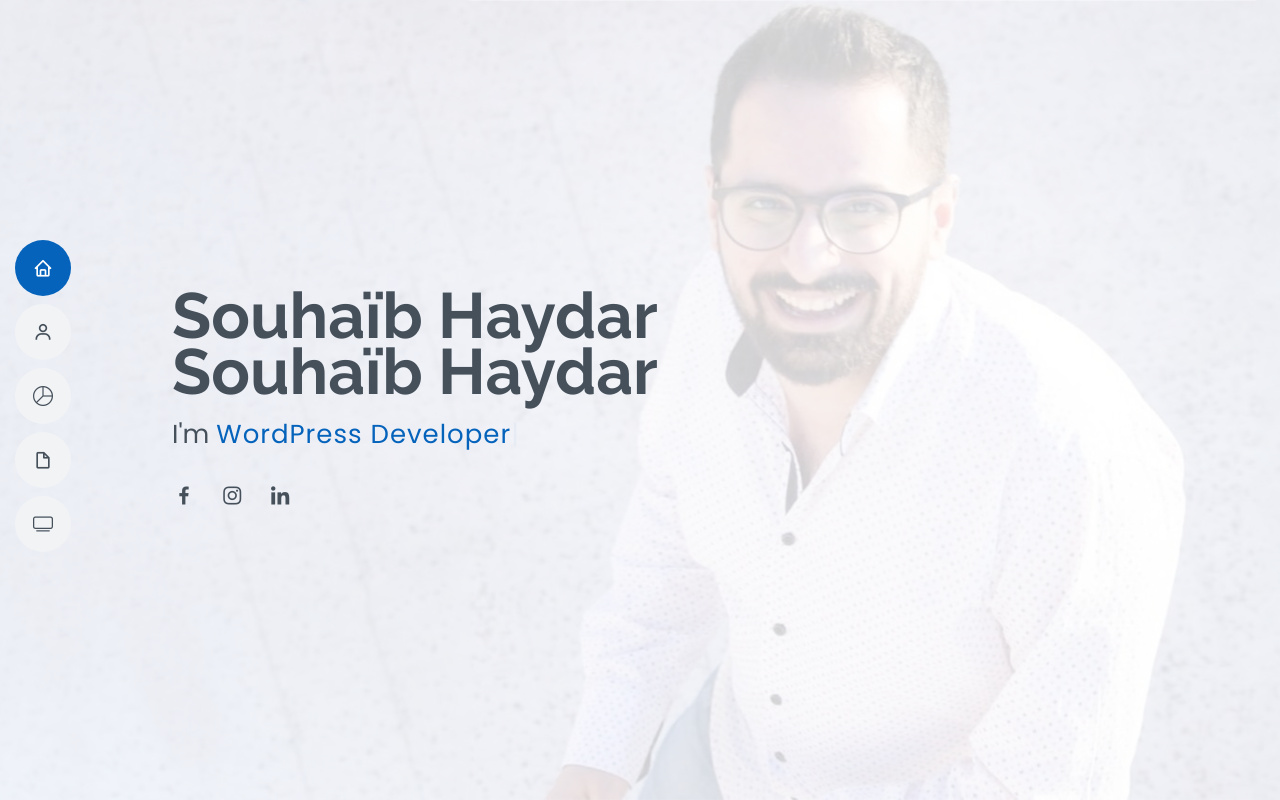
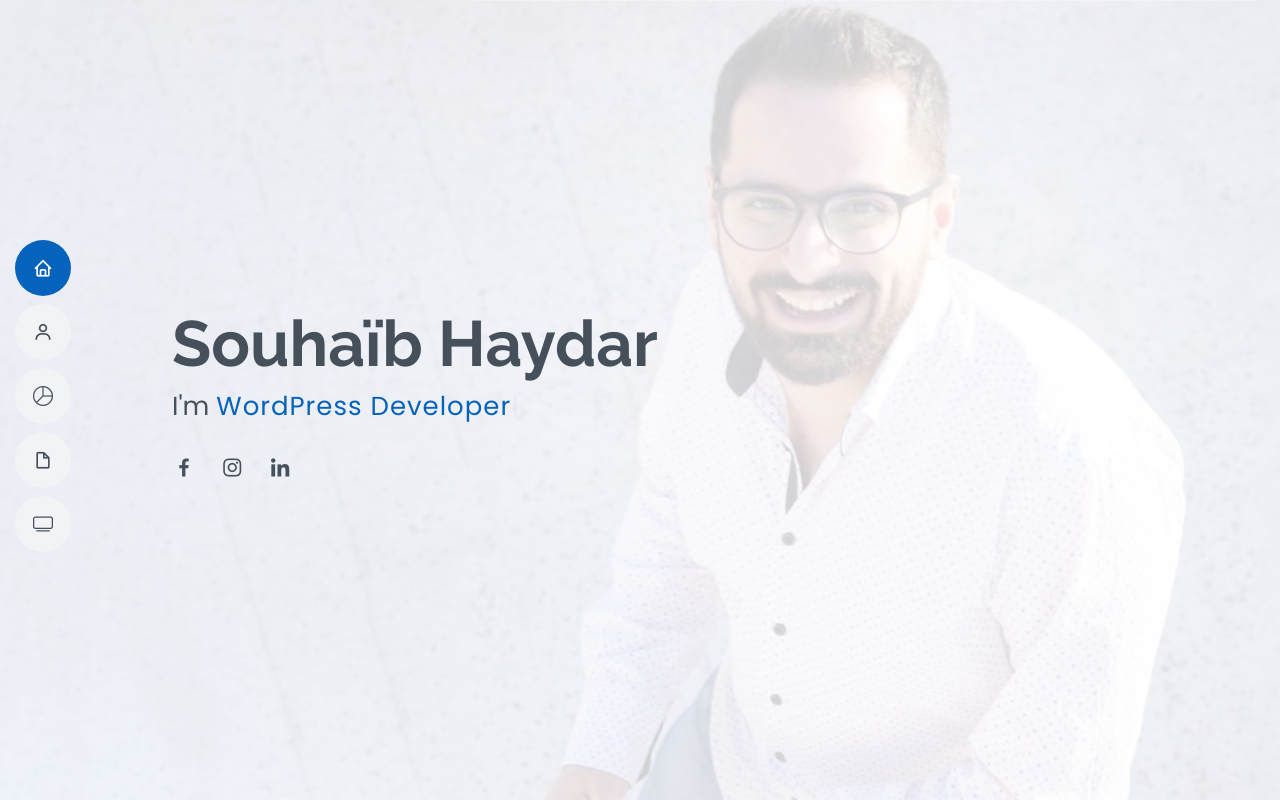
Before and after one commit to souhaibh/portfolio, a plain HTML site: page index.html in a window 1280 px wide. Shown: the top 800 px of the page. Drawn offline with nearby package versions, Linux system fonts and the light colour scheme.

Commit message:
remove duplicate name

```diff
--- a/index.html
+++ b/index.html
@@ -71,7 +71,7 @@
   <!-- ======= Hero Section ======= -->
   <section id="hero" class="d-flex flex-column justify-content-center hero_section">
     <div class="container" data-aos="zoom-in" data-aos-delay="100">
-      <h1>Souhaïb Haydar</h1><h1>Souhaïb Haydar</h1>
+      <h1>Souhaïb Haydar</h1>
       <p>I'm <span class="typed"
           data-typed-items=" Developer,WordPress Developer , Frontend Developer, Odoo web developer"></span></p>
       <div class="social-links">
```
